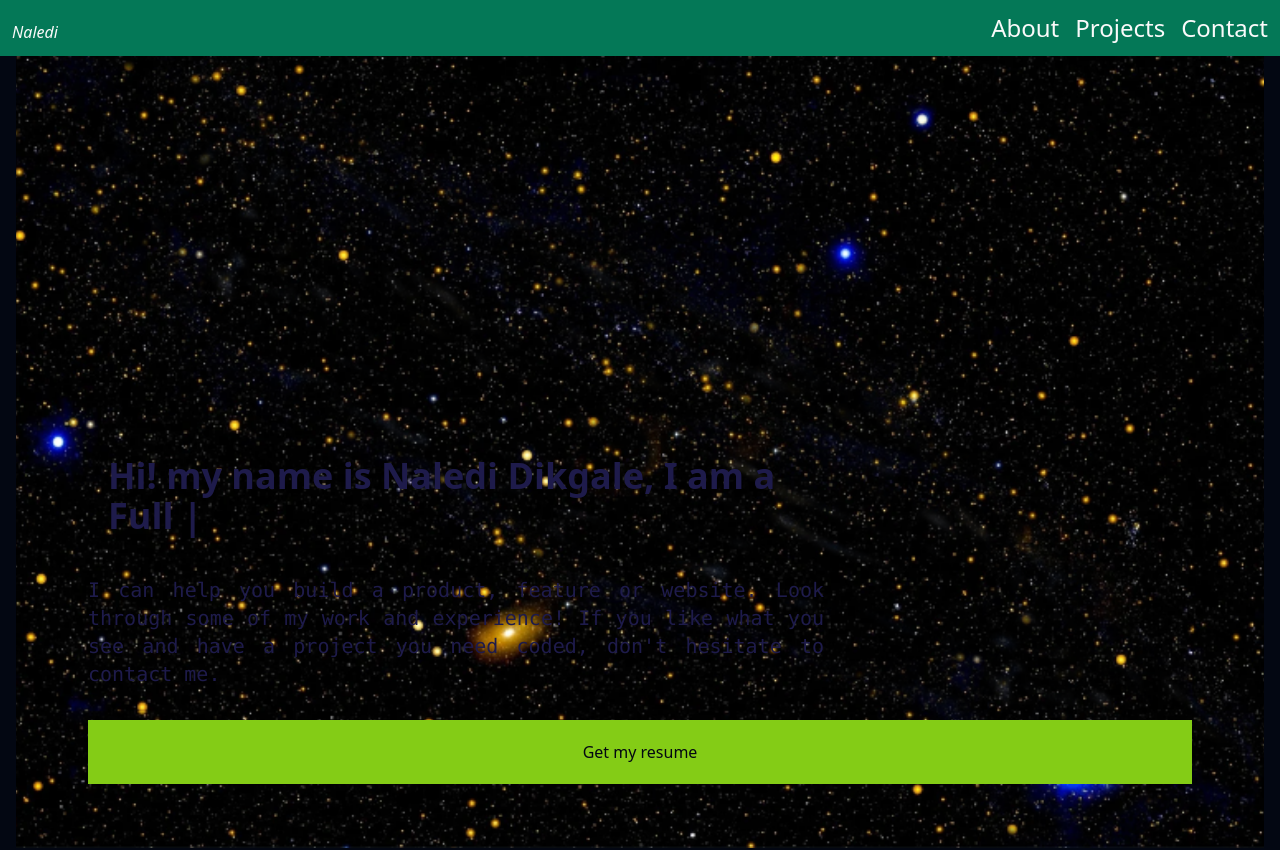
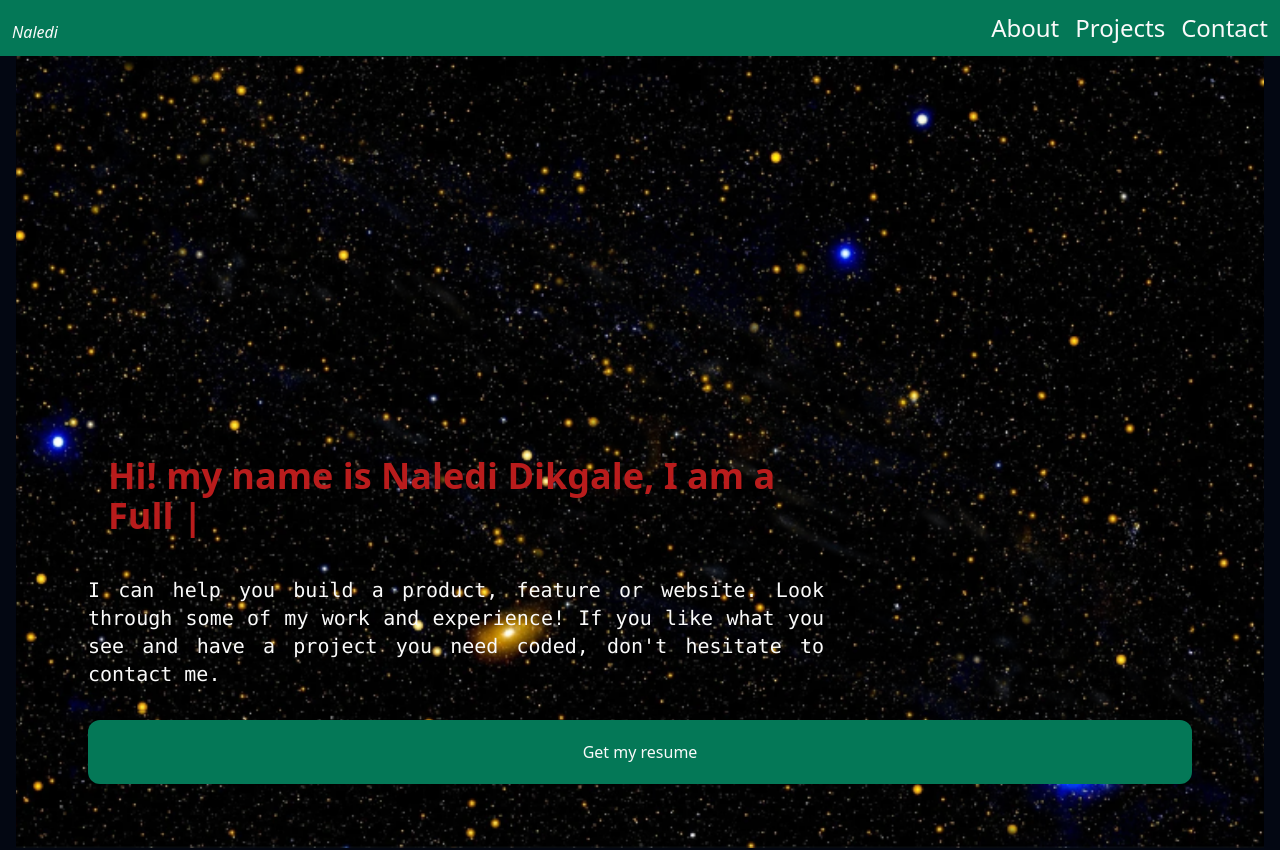
Before and after one commit to Naledi-Dikgale/my-portfolio, a React (Vite) app: page / in a window 1280 px wide. Shown: the top 850 px of the page. Built offline with nearby package versions, Linux system fonts and the light colour scheme.

Commit message:
Update styling

```diff
--- a/src/components/Hero.jsx
+++ b/src/components/Hero.jsx
@@ -1,5 +1,6 @@
 import Typed from 'typed.js';
 import React, { useEffect, useRef } from 'react';
+// import backgroundImage from '/images/universe.png';
 
 const Hero = () => {
   const el = useRef(null);
@@ -16,9 +17,16 @@ const Hero = () => {
   };
 }, []);
 
+// const heroStyle = {
+//   backgroundImage: `url(${backgroundImage})`,
+//   backgroundSize: 'cover',
+//   backgroundPosition: 'center',
+//   backgroundRepeat: 'no-repeat',
+// };
+
   return (
-    <div className="w-11/12 h-screen p-5 mb-8 bg-no-repeat bg-cover bg-center flex-col items-start justify-end flex border-secondary ">
-      <div className="w-2/3 max-sm:w-full  text-indigo-950 md:w-full lg:w-2/3 p-5 flex items-center">
+    <div className="w-11/12 h-screen p-5 mb-8 flex-col items-start justify-end flex border-secondary ">
+      <div className="w-2/3 max-sm:w-full  text-red-700 md:w-full lg:w-2/3 p-5 flex items-center">
         <div className="h-fit w-full">
           <p className="text-4xl md:text-4xl font-bold max-sm:text-3xl w-fit">
               Hi! my name is Naledi Dikgale,
@@ -26,12 +34,12 @@ const Hero = () => {
           </p>
         </div>
       </div>
-      <p className="w-full py-5 font-mono text-xl lg:w-2/3 text-justify text-indigo-950">
+      <p className="w-full py-5 font-mono text-xl lg:w-2/3 text-justify text-neutral-50">
           I can help you build a product, feature or website. Look through some
           of my work and experience! If you like what you see and have a project
           you need coded, don&apos;t hesitate to contact me.
         </p>
-      <button className=" transition-all my-3  w-full h-16 text-primary bg-lime-500 hover:bg-secondary hover:text-primary">
+      <button className=" transition-all my-3  w-full h-16 text-neutral-50 bg-secondary rounded-xl hover:bg-red-700 hover:text-neutral-50">
         <a
           href="./images/Naledi's Resume (1).pdf"
           download="Naledi_resume.pdf"
```
